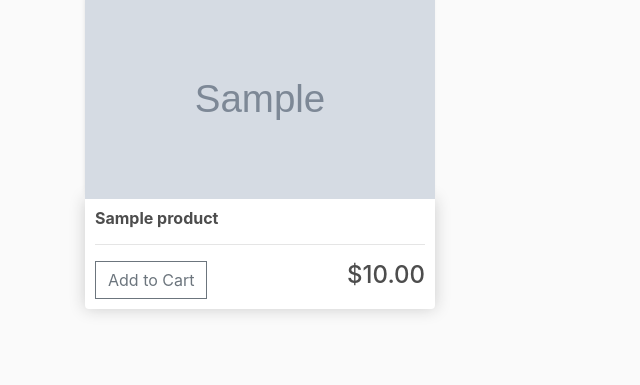
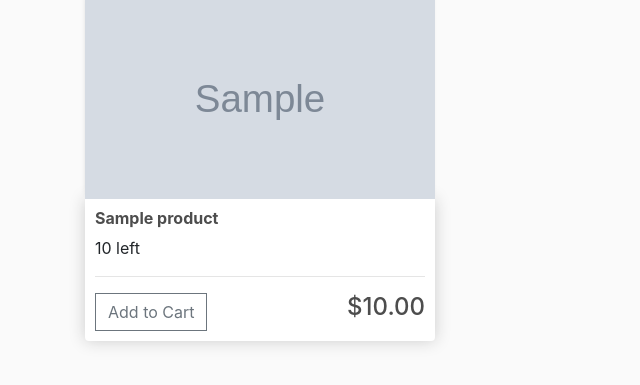
Before and after one commit to Simbeul/iVap-Final, a Django app: template store/templates/store/store.html in a window 1280 px wide. Shown: the part 92-477 px from the top of the page, without its empty margins (0-640 px from the left). Run offline with Django 3.2, Linux system fonts and the light colour scheme; the template is opened without the code that fills it: most values are stand-ins (such as "Sample title", 1, 10 or a date in 2020); grey boxes marked "Sample" are stand-in pictures; some libraries are stand-ins or nearby versions.

Commit message:
Second Commit

```diff
--- a/store/models.py
+++ b/store/models.py
@@ -14,6 +14,7 @@ class Customer(models.Model):
 class Product(models.Model):
     name = models.CharField(max_length=200, null=True)
     price = models.FloatField()
+    quantity = models.IntegerField()
     digital = models.BooleanField(default=False, null=True, blank=False)
     image = models.ImageField(null=True, blank=True)
 
--- a/store/templates/store/store.html
+++ b/store/templates/store/store.html
@@ -7,13 +7,39 @@
         <img class="thumbnail" src="{{product.image.url}}">
 		<div class="box-element product">
             <h6><strong>{{product.name}}</strong></h6>
+            <h7>{{product.quantity}} left</h7>
+            <!-- <h7 class="hidden" id="out-of-stock">Notify When Available</h7> -->
+            <div id="content"></div>
             <hr>
-            <button data-product={{product.id}} data-action="add"class="btn btn-outline-secondary add-btn update-cart">Add to Cart</button>
+            <button id="ATC" data-product={{product.id}} data-action="add"class="btn btn-outline-secondary add-btn update-cart">Add to Cart</button>
+            <button id="Remind" class="btn btn-outline-secondary add-btn update-cart hidden">Notify Me When Available</button>
             <!-- <a class="btn btn-outline-success" href="#">View</a> -->
-            <h4 style="display: inline-block; float: right">${{product.price|floatformat:2}}</h4>
+            <h4 id="price" style="display: inline-block; float: right">${{product.price|floatformat:2}}</h4>
 		</div>
 	</div>
 
     {% endfor %}
 </div>
+
+<script type="text/javascript">
+    // var quantity = '{{product.quantity}}'
+
+    // if (quantity == '0') {
+    //     // document.getElementById('out-of-stock').classList.remove('hidden')
+    //     document.getElementById('out-of-stock').innerHTML = ''
+    //     console.log('Quantity is 0 wow')
+    // }
+    {% for product in products %}
+    var quantity = '{{product.quantity}}'
+    if (quantity == '0') {
+        // document.getElementById("content").innerHTML = "Out of Stock.";
+        document.getElementById('ATC').classList.add('hidden');
+        document.getElementById('Remind').classList.remove('hidden');
+    }
+    {% endfor %}
+
+    document.getElementById('Remind').addEventListener('click', function (e) {
+        alert('Thank you for signing up to the waitlist. You will be reminded once this product goes back in stock! -iVap');
+    })
+</script>
 {% endblock content %}
```
Also changed, not shown: db.sqlite3, store/migrations/0006_product_quantity.py (added), 1 other file.
